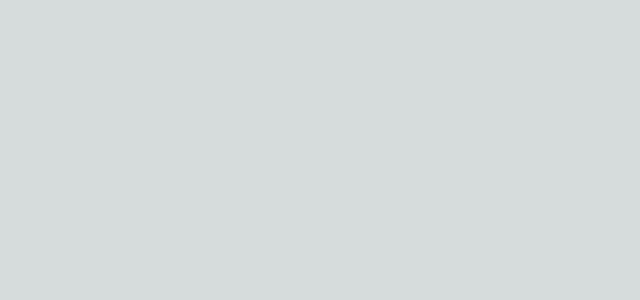
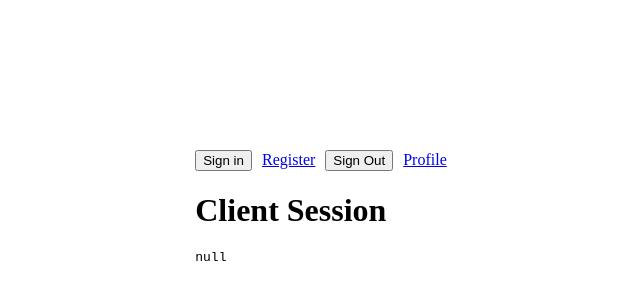
Before and after one commit to ralixt/MediPlan, a Next.js app: page / in a window 1280 px wide. Shown: the part 74-374 px from the top of the page, without its empty margins (319-959 px from the left). Built offline with nearby package versions, Linux system fonts and the light colour scheme; no server answers.

Commit message:
Tests nextauthjs

```diff
--- /dev/null
+++ b/src/app/api/auth/[...nextauth]/route.ts
@@ -0,0 +1,6 @@
+import NextAuth from "next-auth"
+import { authOptions } from "@/lib/auth";
+
+const handler = NextAuth(authOptions)
+
+export { handler as GET, handler as POST }
--- a/src/app/layout.tsx
+++ b/src/app/layout.tsx
@@ -1,6 +1,6 @@
-import './globals.css'
 import type { Metadata } from 'next'
 import { Inter } from 'next/font/google'
+import { NextAuthProvider } from './providers'
 
 const inter = Inter({ subsets: ['latin'] })
 
@@ -9,14 +9,12 @@ export const metadata: Metadata = {
   description: 'Generated by create next app',
 }
 
-export default function RootLayout({
-  children,
-}: {
-  children: React.ReactNode
-}) {
+export default function RootLayout({children,}: {children: React.ReactNode}) {
   return (
     <html lang="en">
-      <body className={inter.className}>{children}</body>
+      <body>
+        <NextAuthProvider>{children}</NextAuthProvider>
+      </body>
     </html>
   )
 }
--- a/src/app/page.tsx
+++ b/src/app/page.tsx
@@ -1,8 +1,32 @@
+import {
+  LoginButton,
+  LogoutButton,
+  ProfileButton,
+  RegisterButton,
+} from "@/components/buttons.component";
+import { User } from "@/components/user.component";
+import { authOptions } from "@/lib/auth";
+import { getServerSession } from "next-auth";
 
-export default function Home() {
+export default async function Home() {
+  const session = await getServerSession(authOptions);
+  console.log("session: " + JSON.stringify(session));
   return (
-    <main>
-
+    <main
+      style={{
+        display: "flex",
+        justifyContent: "center",
+        alignItems: "center",
+        height: "70vh",
+      }}
+    >
+      <div>
+        <LoginButton />
+        <RegisterButton />
+        <LogoutButton />
+        <ProfileButton />
+        <User />
+      </div>
     </main>
-  )
+  );
 }
--- /dev/null
+++ b/src/app/providers.tsx
@@ -0,0 +1,11 @@
+"use client";
+
+import { SessionProvider } from "next-auth/react";
+
+type Props = {
+  children?: React.ReactNode;
+};
+
+export const NextAuthProvider = ({ children }: Props) => {
+  return <SessionProvider>{children}</SessionProvider>;
+};
--- /dev/null
+++ b/src/components/buttons.component.tsx
@@ -0,0 +1,32 @@
+"use client";
+
+import { signIn, signOut } from "next-auth/react";
+import Link from "next/link";
+
+export const LoginButton = () => {
+  return (
+    <button style={{ marginRight: 10 }} onClick={() => signIn()}>
+      Sign in
+    </button>
+  );
+};
+
+export const RegisterButton = () => {
+  return (
+    <Link href="/register" style={{ marginRight: 10 }}>
+      Register
+    </Link>
+  );
+};
+
+export const LogoutButton = () => {
+  return (
+    <button style={{ marginRight: 10 }} onClick={() => signOut()}>
+      Sign Out
+    </button>
+  );
+};
+
+export const ProfileButton = () => {
+  return <Link href="/profile">Profile</Link>;
+};
--- /dev/null
+++ b/src/components/user.component.tsx
@@ -0,0 +1,14 @@
+"use client";
+
+import { useSession } from "next-auth/react";
+
+export const User = () => {
+  const { data: session } = useSession();
+
+  return (
+    <>
+      <h1>Client Session</h1>
+      <pre>{JSON.stringify(session)}</pre>
+    </>
+  );
+};
--- /dev/null
+++ b/src/lib/auth.ts
@@ -0,0 +1,25 @@
+import type { NextAuthOptions } from "next-auth";
+import CredentialsProvider from "next-auth/providers/credentials";
+
+export const authOptions: NextAuthOptions = {
+  session: {
+    strategy: "jwt",
+  },
+  providers: [
+    CredentialsProvider({
+      name: "Sign in",
+      credentials: {
+        email: {
+          label: "Email",
+          type: "email",
+          placeholder: "example@example.com",
+        },
+        password: { label: "Password", type: "password" },
+      },
+      async authorize(credentials) {
+        const user = { id: "1", name: "Admin", email: "admin@admin.com" };
+        return user;
+      },
+    }),
+  ],
+}
```
Also changed, not shown: package.json (+6 -5 lines), temporary/login.json (added, +12 -0 lines), 2 other files (tests, documents, lock files or other folders).
